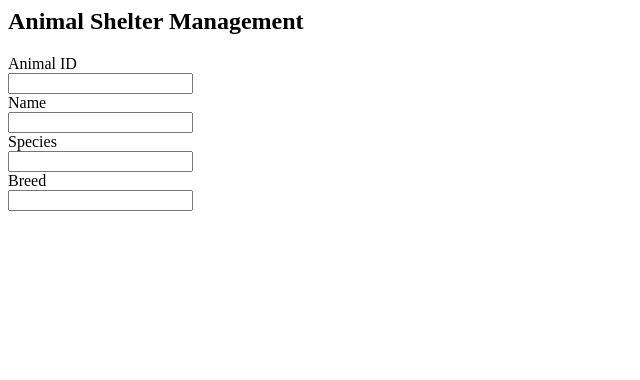
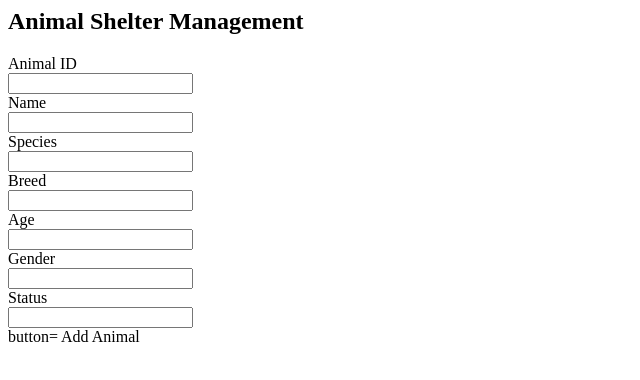
Before and after one commit to Ahmarsultanrashid4270/20102811_Project, a plain HTML site: page index.html in a window 1280 px wide. Shown: the whole page, without its empty margins (0-640 px from the left). Drawn offline with Linux system fonts and the light colour scheme.

Commit message:
I add some more input and add button

```diff
--- a/index.html
+++ b/index.html
@@ -14,5 +14,17 @@ Species<br>
 Breed<br>
 <input><br>
 
+Age<br>
+<input><br>
+
+Gender<br>
+<input><br>
+
+Status<br>
+<input><br>
+
+button= Add Animal</button>
+
 </body>
+
 </html>
```
